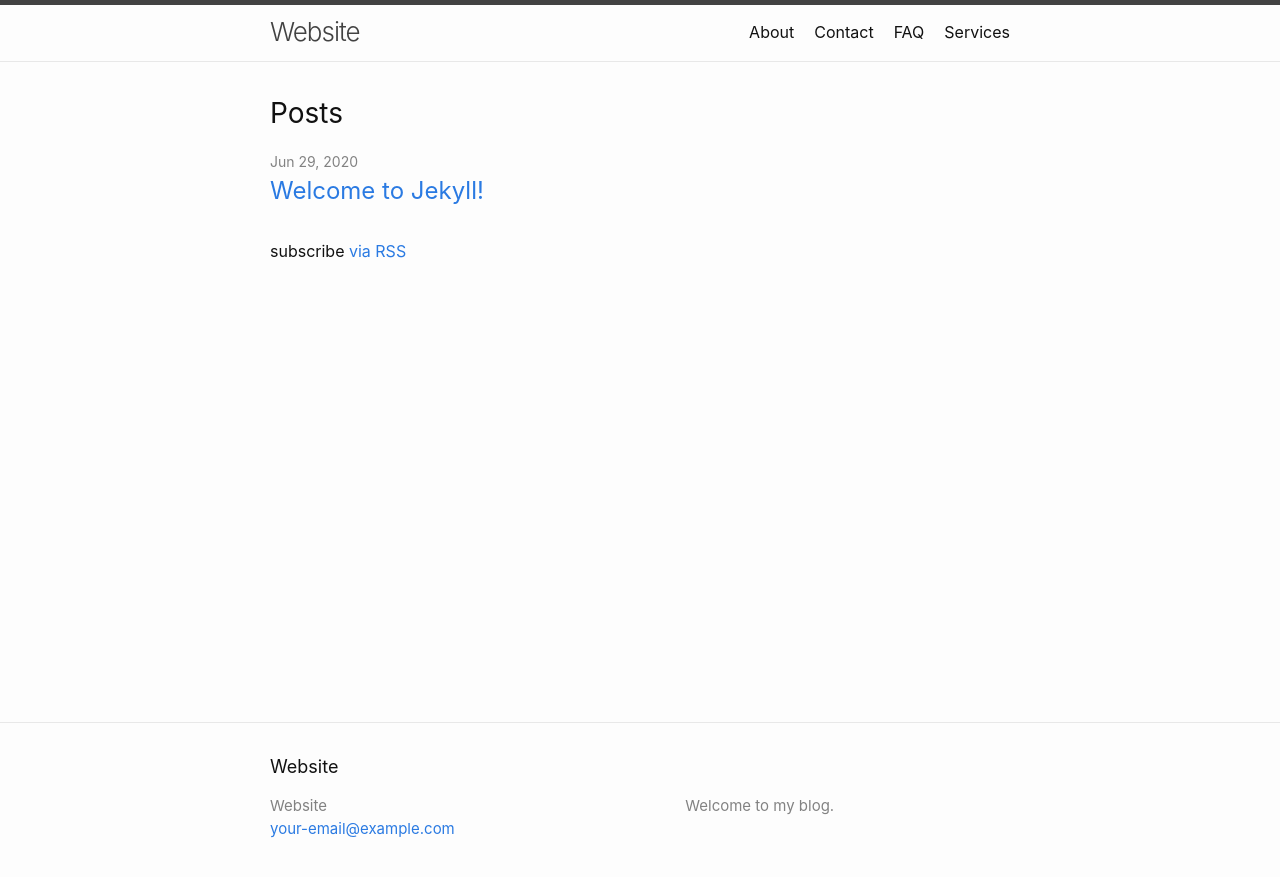
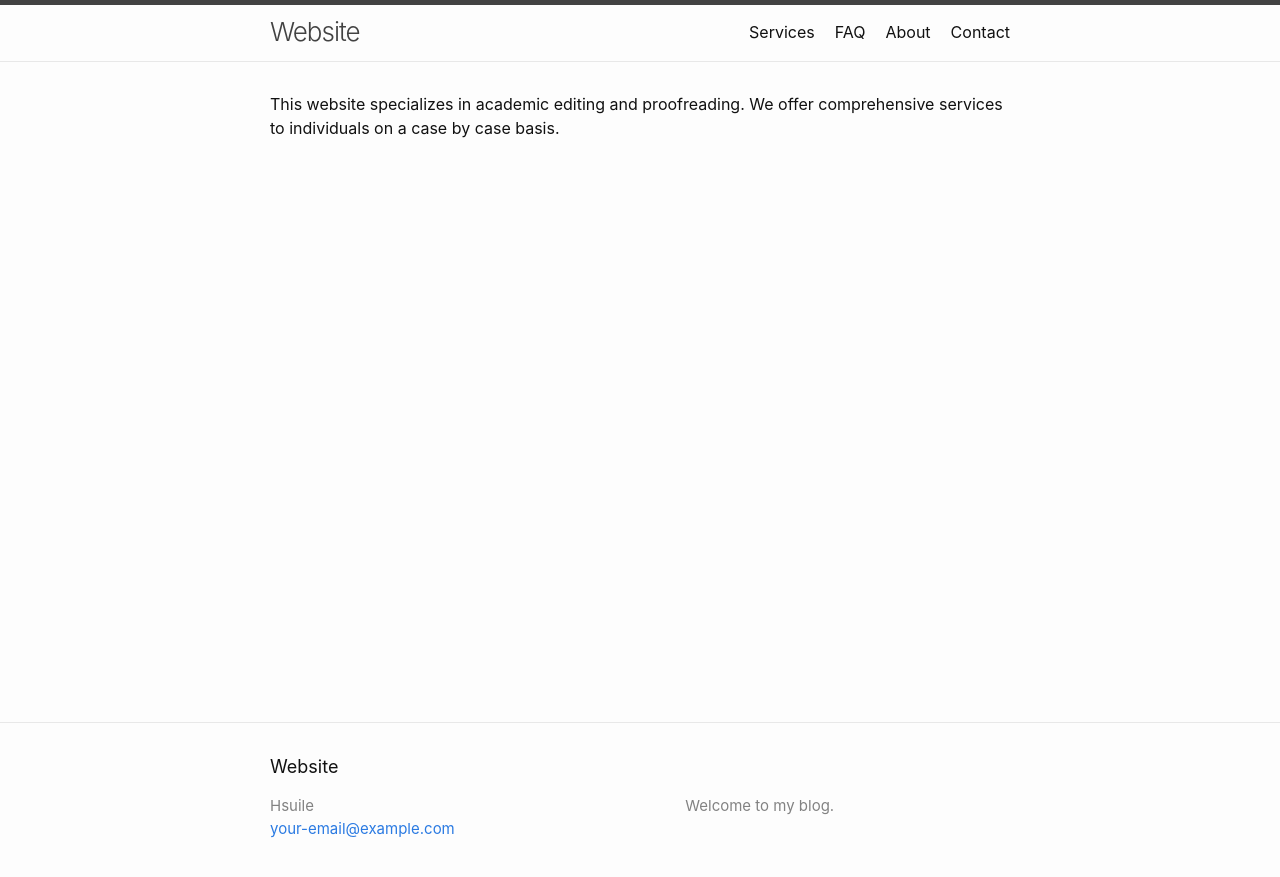
Before and after one commit to Hsuile/blog, a Jekyll site: the page built from index.markdown, in a window 1280 px wide. Shown: the top 877 px of the page. Built offline with Jekyll 4.4.1, drawn with Linux system fonts in a browser that asks for light colours.

Commit message:
Home edits

```diff
--- a/_config.yml
+++ b/_config.yml
@@ -22,6 +22,19 @@ url: "https://github.com/Hsuile" # the base hostname & protocol for your site, e
 plugins:
   - jekyll-feed
 
+# Customize navigation links
+header_pages:
+  - services.markdown
+  - faq.markdown
+  - about.markdown
+  - contact.markdown
+
+# Add site description
+# description: This website specializes in academic editing and proofreading. We offer comprehensive services to individuals on a case by case basis.
+
+# Modify footer to display blog author name
+author: "Hsuile"
+
 # Exclude from processing.
 # The following items will not be processed, by default.
 # Any item listed under the `exclude:` key here will be automatically added to
--- a/_layouts/home.html
+++ b/_layouts/home.html
@@ -9,7 +9,13 @@ layout: default
 
   {{ content }}
 
-  {%- if site.posts.size > 0 -%}
+  <p>
+    This website specializes in academic editing and proofreading. We offer comprehensive services to individuals on a case
+    by case basis.
+  </p>
+
+  <!-- Blog Post List:
+    {%- if site.posts.size > 0 -%}
     <h2 class="post-list-heading">{{ page.list_title | default: "Posts" }}</h2>
     <ul class="post-list">
       {%- for post in site.posts -%}
@@ -29,6 +35,6 @@ layout: default
     </ul>
 
     <p class="rss-subscribe">subscribe <a href="{{ "/feed.xml" | relative_url }}">via RSS</a></p>
-  {%- endif -%}
+  {%- endif -%}-->
 
 </div>
```
